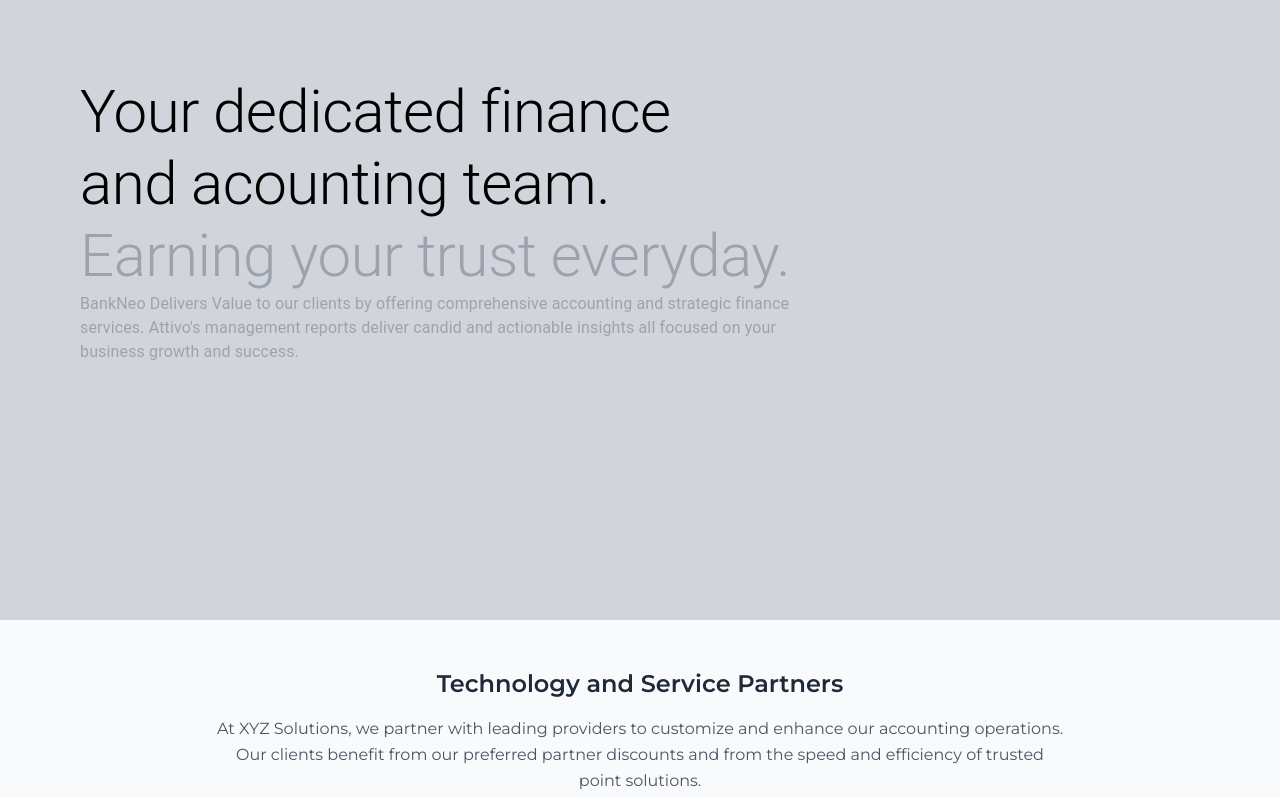
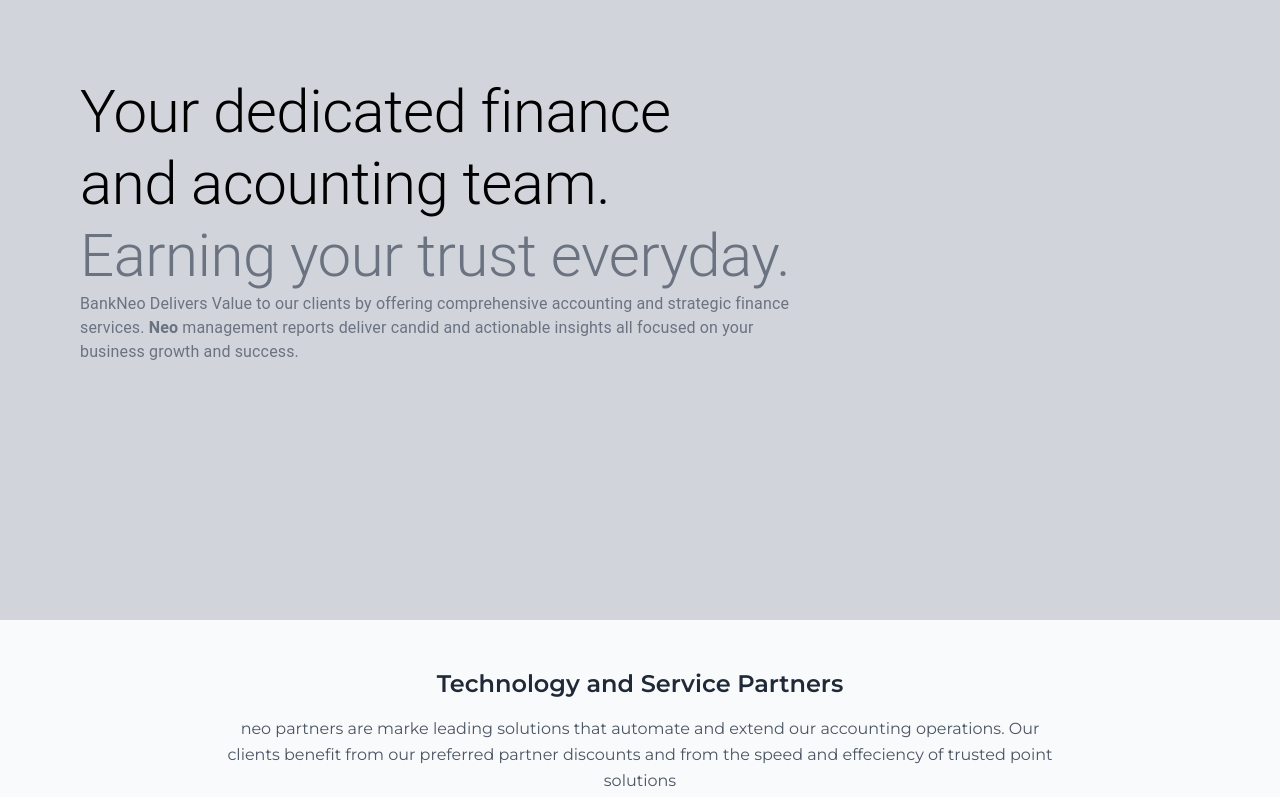
Before and after one commit to IURIS-Tech-Department/bank-neo, a Next.js app: page / in a window 1280 px wide. Shown: the part 2000-2797 px from the top of the page. Built offline with nearby package versions, Linux system fonts and the light colour scheme.

Commit message:
feat: edit website

```diff
--- a/src/app/components/home/banking.tsx
+++ b/src/app/components/home/banking.tsx
@@ -20,7 +20,7 @@
           Outside The Matrix
         </Typography>
         <Typography className="mt-4 text-black text-base">
-          Apply in 10 minutes for bussines banking that transform how operate
+          Apply in 10 minutes for business banking that transform how operate
         </Typography>
         {/* edit */}
         <Button
--- a/src/app/components/home/section-dedicated.tsx
+++ b/src/app/components/home/section-dedicated.tsx
@@ -19,12 +19,12 @@
           <Typography variant="h2" className="font-bold mb-4 text-black">
             and acounting team.
           </Typography>
-          <Typography variant="h2" className="font-medium mb-4 text-gray-400">
+          <Typography variant="h2" className="font-medium mb-4 text-gray-500">
             Earning your trust everyday.
           </Typography>
-          <Typography className="mt-4 text-gray-400 text-base">
+          <Typography className="mt-4 text-gray-500 text-base">
             BankNeo Delivers Value  to our clients by offering comprehensive accounting and strategic finance <br />
-            services. Attivo&apos;s management reports  deliver candid and actionable insights all focused on your <br />
+            services. <span className="font-bold">Neo</span> management reports  deliver candid and actionable insights all focused on your <br />
             business growth and success.
           </Typography>
           {/* edit */}
--- a/src/app/components/home/technology-partners.tsx
+++ b/src/app/components/home/technology-partners.tsx
@@ -8,8 +8,10 @@
           Technology and Service Partners
         </h2>
         <p className="text-gray-600 leading-relaxed">
-          At XYZ Solutions, we partner with leading providers to customize and enhance our accounting operations.
-          Our clients benefit from our preferred partner discounts and from the speed and efficiency of trusted point solutions.
+          neo partners are marke leading solutions that automate
+          and extend our accounting operations. Our clients benefit
+          from our  preferred partner discounts and from the speed and
+          effeciency of trusted point solutions
         </p>
       </div>
     </section>
--- a/src/app/components/ui/navbar.tsx
+++ b/src/app/components/ui/navbar.tsx
@@ -95,7 +95,7 @@
 
   return (
     <nav
-      className="w-full sticky top-0 p-2 sm:p-6 z-50 backdrop-blur-md mx-auto text-black"
+      className="w-full sticky top-0 p-2 sm:p-6 bg-white z-50 backdrop-blur-md mx-auto text-black"
       style={navBackgroundStyle}
     >
       <div
```
